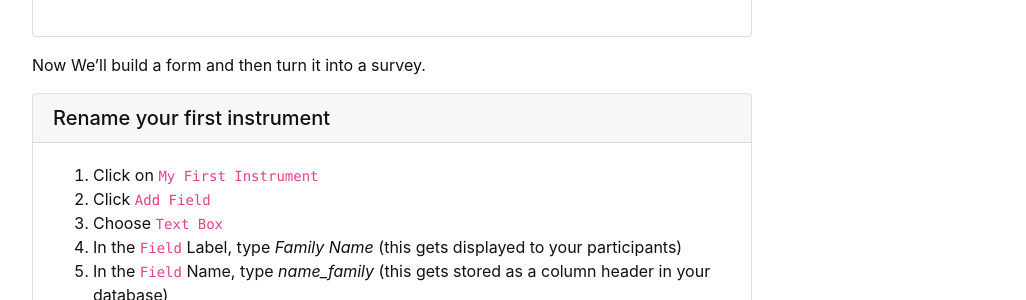
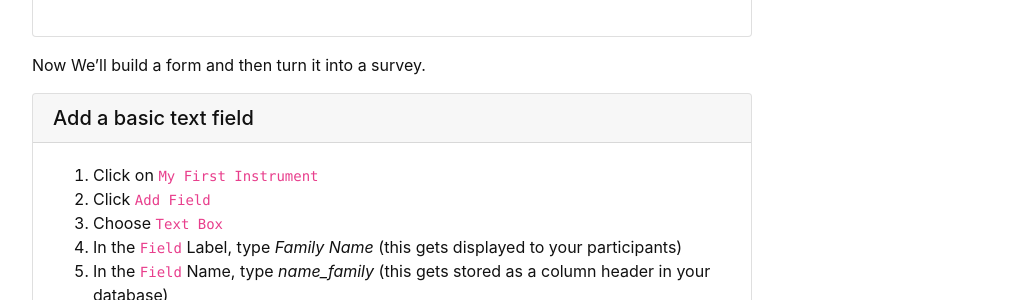
Before and after one commit to GriffithUniLibrary/redcap-intro-superseded, a Jekyll site: the page built from content/2-instruments.md, in a window 1280 px wide and 900 px high, scrolled down 857 px. Shown: the part 154-454 px from the top of the window, without its empty margins (248-1274 px from the left). Built offline with Jekyll 4.4.1, drawn with Linux system fonts in a browser that asks for light colours.

Commit message:
Added basic text question header

```diff
--- a/content/2-instruments.md
+++ b/content/2-instruments.md
@@ -39,7 +39,7 @@ Now We’ll build a form and then turn it into a survey.
 8. Click `Save`.
 9. Repeat the process to add the field Given Name (name_given)
 {% endcapture %}
-{% include card.html header="Rename your first instrument" text=buildform %}
+{% include card.html header="Add a basic text field" text=buildform %}
 
 {% capture multiplechoice %}
 1. Click `Add field`.
```
